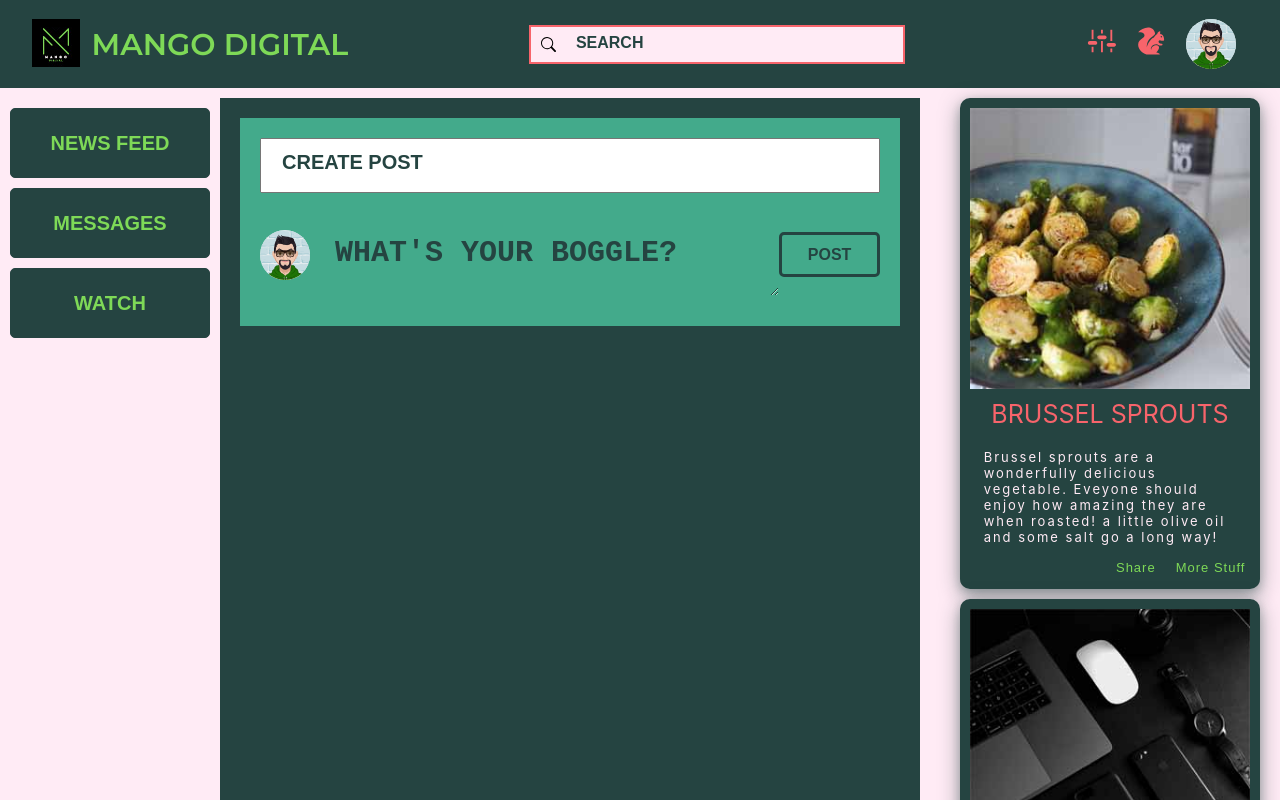
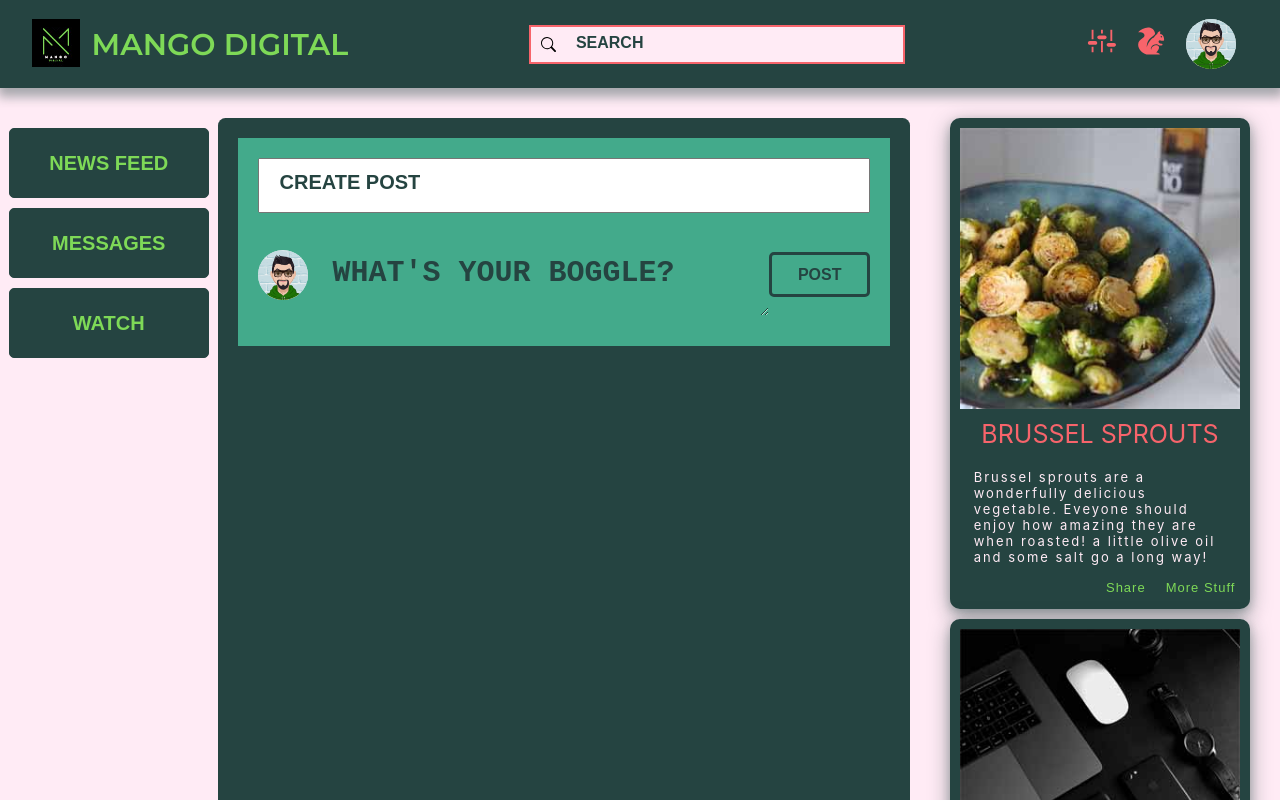
Before and after one commit to HorvathAndrew-FS/horvath-andrew-prw, a React (Create React App) app: page / in a window 1280 px wide. Shown: the top 800 px of the page. Built offline with nearby package versions, Linux system fonts and the light colour scheme; the HTML template or start-up script is replaced by a standard one.

Commit message:
fixed header drop shadow

```diff
--- a/src/App.js
+++ b/src/App.js
@@ -66,6 +66,6 @@ const styles = {
 
   },
   ads: {
-    paddingRight: 10,
+    paddingRight: 20,
   }
 }
--- a/src/components/MainHeader.js
+++ b/src/components/MainHeader.js
@@ -39,7 +39,8 @@ const styles = {
         flexDirection: 'row',
         justifyContent: 'space-between',
         alignItems: 'center',
-        boxShadow: '1px 6px 7px 1px rgba(37, 68, 65, .3)'
+        boxShadow: '1px 6px 10px 3px rgba(37, 68, 65, .4)',
+        marginBottom: '2rem',
     },
     logoWrapper: {
         display: 'flex',
--- a/src/components/PostForm.js
+++ b/src/components/PostForm.js
@@ -28,6 +28,7 @@ const StyleComp = styled.div`
     color: rgba(37, 68, 65, 1);
     padding: 2rem;
     margin: 1rem 3rem 0 0;
+    border-radius: .75rem;
 
     form {
         width: 100%;
--- a/src/components/buttons/ButtonStandard.js
+++ b/src/components/buttons/ButtonStandard.js
@@ -28,19 +28,3 @@ const Standard = styled.button`
         background: rgba(247, 100, 107, 1);
     }
 `
-
-
-const styles = {
-    btn: {
-        background: '',
-        color: '',
-        fontSize: '1.5rem',
-        fontWeight: '700',
-        textTransform: 'uppercase',
-        padding: '2rem',
-        borderRadius: '5px',
-        border: '1px solid #121212',
-        cursor: 'pointer',
-    }
-
-}
--- a/src/index.css
+++ b/src/index.css
@@ -24,7 +24,7 @@ html {
 }
 
 body {
-  background-color: #ccc;
+  background-color: rgba(255, 235, 245, 1);
   font-family: -apple-system, 'Roboto', 'Monserrat', 'Segoe UI', 'Oxygen',
     'Ubuntu', 'Cantarell', 'Fira Sans', 'Droid Sans', 'Helvetica Neue',
     sans-serif;
```
